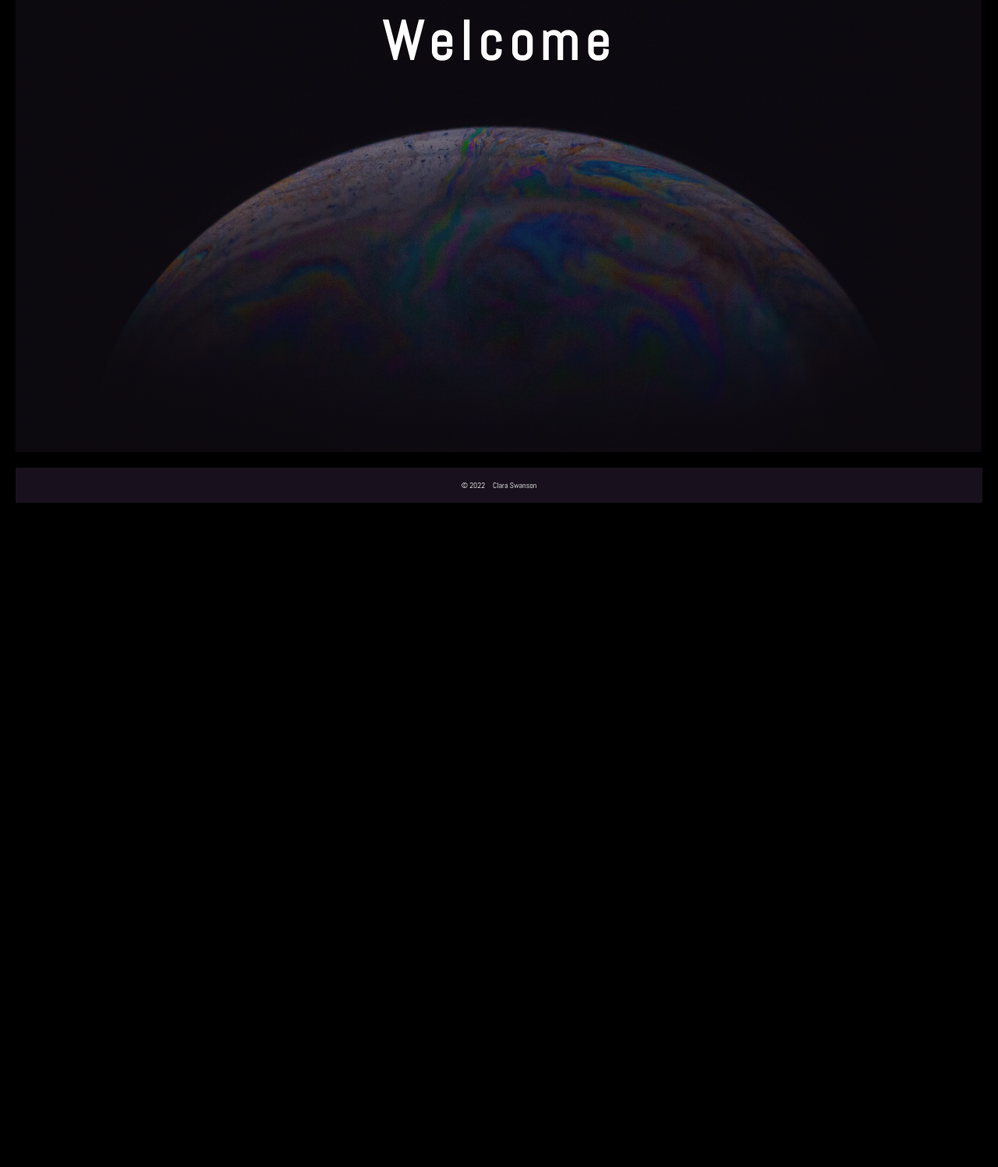
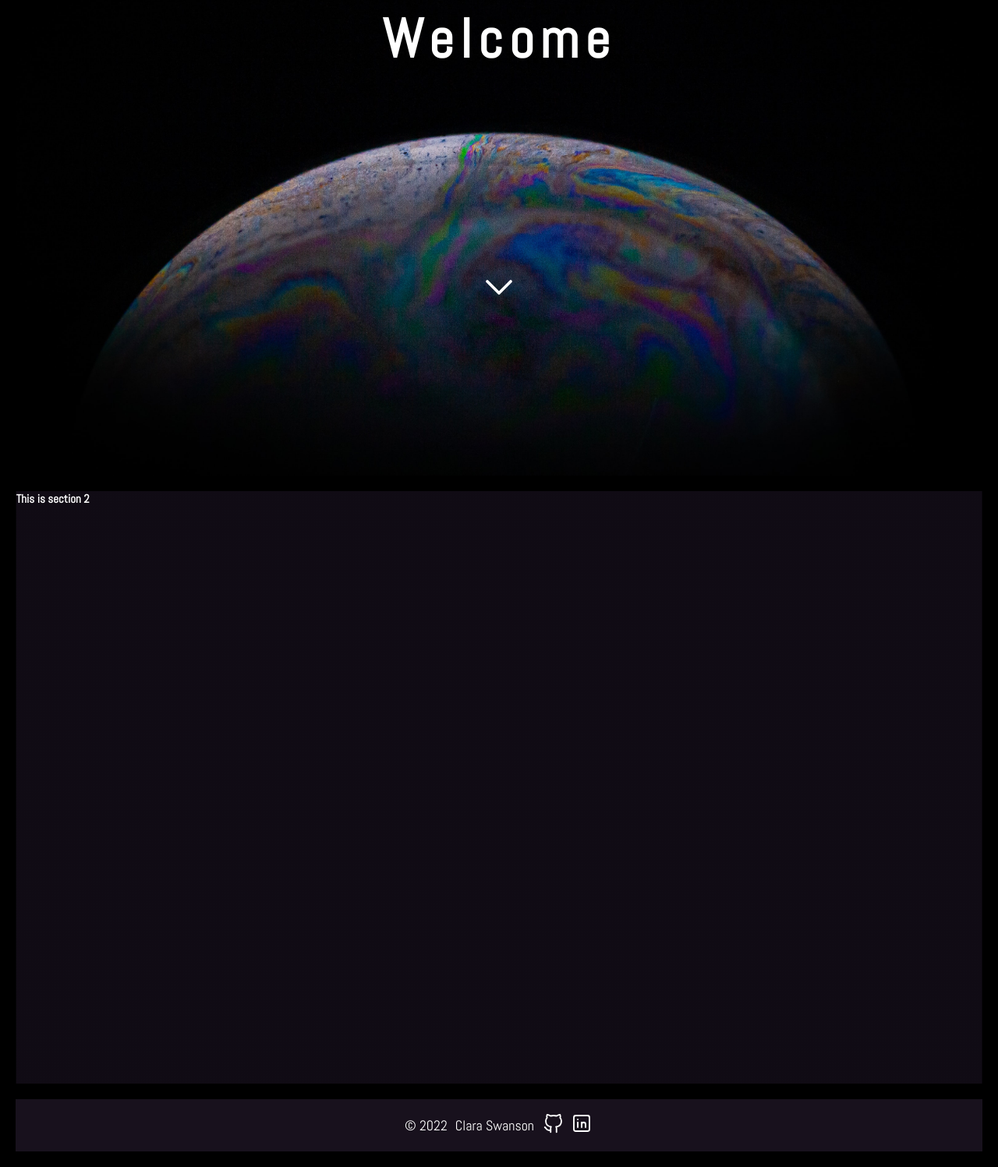
Before and after one commit to cswn/portfolio-website, a plain HTML site: page index.html in a window 1280 px wide. Shown: the part 210-1707 px from the top of the page at 78% size. Before the commit the page ends 875 px from the top, so only its background shows below. Drawn offline with Linux system fonts and the light colour scheme.

Commit message:
Up and down scroll btwn sections

```diff
--- a/index.html
+++ b/index.html
@@ -9,29 +9,49 @@
 </head>
 <body>
 
-    <div class="content">
+    <section id="section-1">
+        <div class="section-1__content">
 
-        <header class="header">
+            <header class="section-1__header">
 
-            <div class="logo-box">
+                <div class="section-1__logo-box">
 
+                </div>
+
+                <div class="section-1__title-box">
+                    <h1 class="section-1__title-box--text">Welcome</h1>
+                </div>
+
+            </header>
+
+            <div class="scroll-down">
+                <a class="scroll-down__link" href="#section-2"><img class="scroll-down__icon" src="/img/down-icon.svg"></a>
             </div>
 
-            <div class="title-box">
-                <h1 class="title">Welcome</h1>
-            </div>
+        </div>
+    </section>
 
-        </header>
-
-
-    </div>
+    <section id="section-2">
+        <div class="section-2__content">
+            <h2 class="section-2__title">This is section 2</h2>
+        </div>
+    </section>
 
     <div class="footer">
 
-        <div class="copyright">
+        <div class="footer__copyright">
             &copy; <script>document.write(new Date().getFullYear())</script>
         </div>
-        <div class="author">Clara Swanson</div>
+        <div class="footer__author">Clara Swanson</div>
+
+        <div class="footer__icons">
+            <div class="footer__icons--github">
+                <a class="footer__icons--github-link" href="https://github.com/claraswan" target="_blank"><img class="footer__icons--github-icon" src="/img/github-icon.svg"></a>
+            </div>
+            <div class="footer__icons--linkedin">
+                <a class="footer__icons--linkedin-link" href="https://www.linkedin.com/in/ceeswanson/" target="_blank"><img class="footer__icons--linkedin-icon" src="/img/linkedin-icon.svg"></a>
+            </div>
+        </div>
 
     </div>
 
--- a/main.css
+++ b/main.css
@@ -6,33 +6,45 @@
 
 html {
     font-size: 62.5%;
+    scroll-behavior: smooth;
 }
 
 body {
     background-color: black;
-    background-repeat:no-repeat;
-    background-size:100% 100vh;
+    background-repeat: no-repeat;
+    background-size: 100% 100vh;
     color: white;
     font-family: "Abel", sans-serif;
     font-weight: 100;
     box-sizing: border-box;
     padding: 2rem;
-    position: relative;
+}
+
+section {
+    min-height: 100vh;
+    width: 100%;
 }
 
 @font-face {
     font-family: "Abel";
-    src: url('./Abel-Regular.ttf');
+    src: url('fonts/Abel-Regular.ttf');
 }
 
-.title-box {
+#section-1 {
+    background-image: url('/img/space.jpg');
+    background-size: cover;
+    background-position: top;
+    position: relative;
+}
+
+.section-1__title-box {
     position: absolute;
     top: 30%;
     left: 50%;
     transform: translate(-50%, -50%);
 }
 
-.title {
+.section-1__title-box--text {
     font-size: 7rem;
     letter-spacing: .8rem;
 }
@@ -42,25 +54,61 @@ a {
     color: white;
 }
 
-.content {
+.scroll-down {
+    position: absolute;
+    top: 70%;
+    left: 50%;
+    transform: translate(-50%, -50%);
+}
+
+.scroll-down__icon {
+    width: 6rem;
+    height: 6rem;
+    transition: all .4s;
+}
+
+.scroll-down__icon:hover {
+    cursor: pointer;
+    transform: scaleX(1.5) scaleY(1.5);
+}
+
+#section-2 {
+    position: relative;
+}
+
+.section-2__content {
     background-image:
         linear-gradient(
-            rgba(24, 17, 29, 0.5),
-            rgba(24, 17, 29, 0.5)),
-        url('/img/space.jpg');
+            rgba(23, 16, 29, 0.7),
+            rgba(23, 16, 29, 0.7));
     background-size: cover;
-    background-position: top;
+    position: absolute;
+    top: 50%;
+    left: 50%;
+    transform: translate(-50%, -50%);
     width: 99.9%;
     height: 95vh;
-    margin: 1rem 0;
 }
 
 .footer {
     background-color: #18111D;
-    margin-top: 2rem;
     display: flex;
     justify-content: center;
     align-items: center;
     gap: 1rem;
     padding: 1.6rem;
+    font-size: 1.8rem;
 }
+
+.footer__icons {
+    display: flex;
+    justify-content: center;
+    align-items: center;
+    gap: 0.6rem;
+}
+
+.footer__icons--github-icon,
+.footer__icons--linkedin-icon {
+    width: 3rem;
+    height: 3rem;
+}
```
Also changed, not shown: fonts/Abel-Regular.ttf (renamed from Abel-Regular.ttf), img/down-icon.svg (added), img/github-icon.svg (added), img/linkedin-icon.svg (added), img/up-icon.svg (added).
